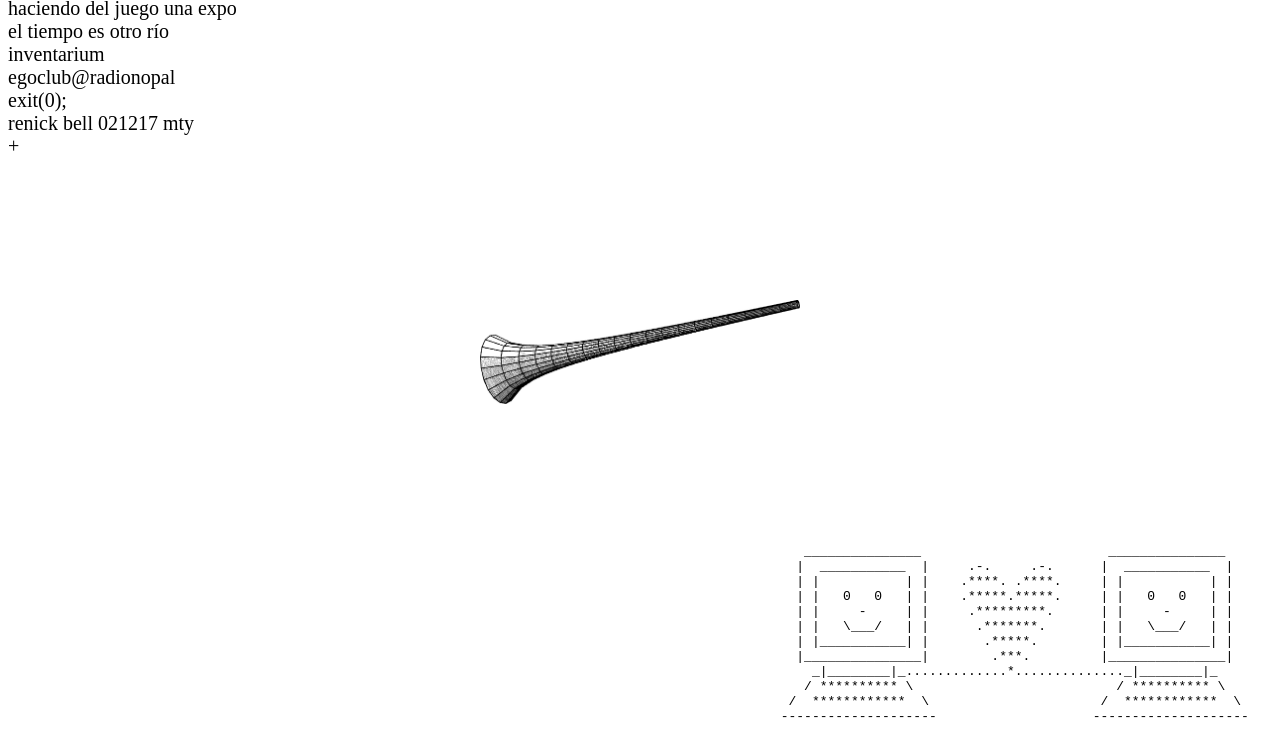
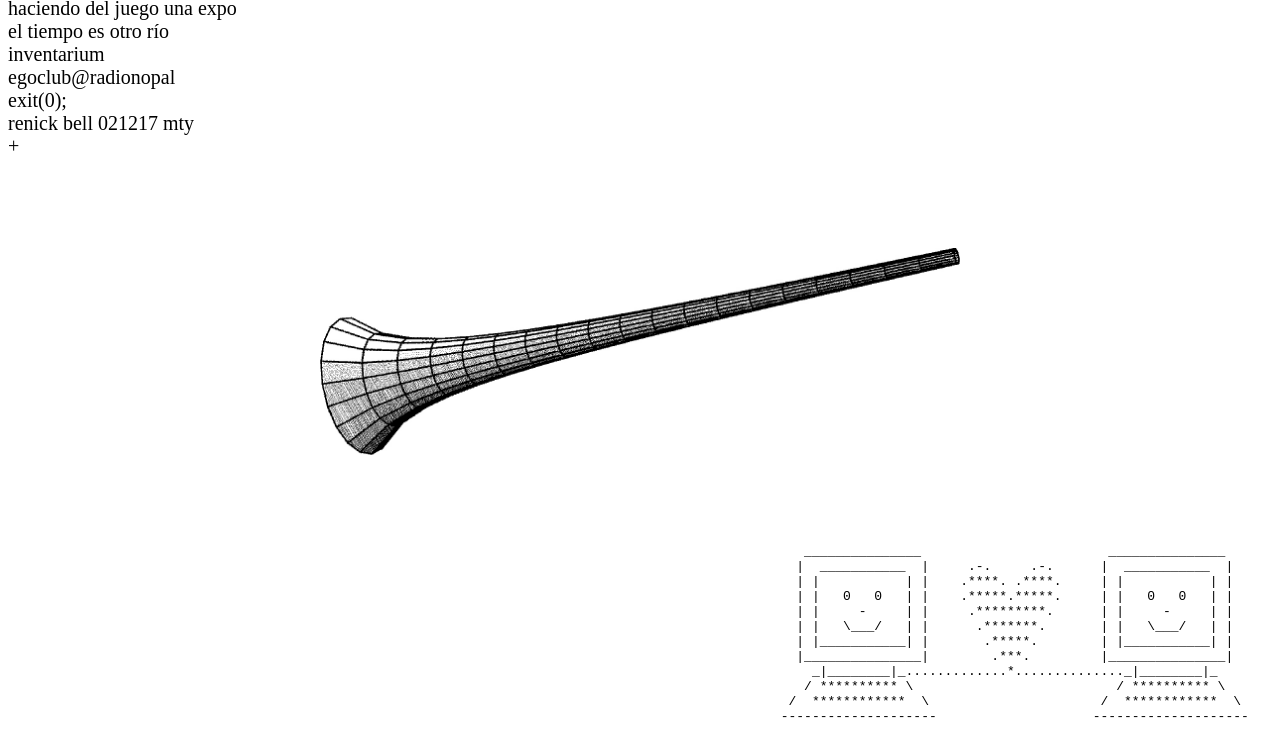
Before and after one commit to pssssp/pssssp.github.io, a plain HTML site: page index.html in a window 1280 px wide. Shown: the part 48-800 px from the top of the page. Drawn offline with Linux system fonts and the light colour scheme.

Commit message:
Add files via upload

```diff
--- a/index.html
+++ b/index.html
@@ -4,7 +4,7 @@
         <style>
             a    {color:inherit; text-decoration: inherit;}
             h1   {margin-bottom: 0; margin-top: 0;}
-            html {background:url(pssssp.jpg) center no-repeat; background-size: 25%; height: 100%}
+            html {background:url(pssssp.jpg) center no-repeat; background-size: 50%; height: 100%}
             p    {font-size: 125%; margin-bottom: 0; margin-top: 0;}
         </style>
         <title>pssssp</title>
```
